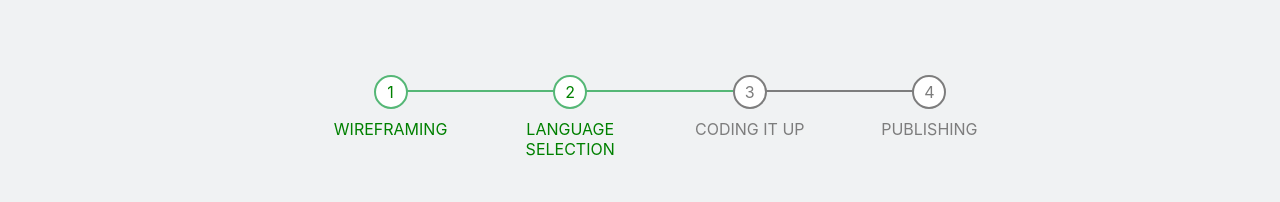
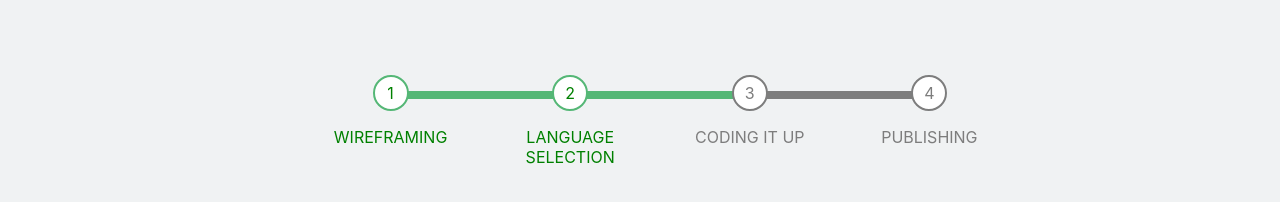
Before and after one commit to wy4tt/wy4tt.github.io, a plain HTML site: page index.html in a window 1280 px wide. Shown: the part 76-278 px from the top of the page. Drawn offline with Linux system fonts and the light colour scheme.

Commit message:
minor ui fixes

```diff
--- a/styles.css
+++ b/styles.css
@@ -104,25 +104,25 @@ html {
   color: #7d7d7d;
 }
 .progressbar li:before {
-  width: 30px;
-  height: 30px;
+  width: 2rem;
+  height: 2rem;
   content: counter(step);
   counter-increment: step;
-  line-height: 30px;
+  line-height: 2rem;
   border: 2px solid #7d7d7d;
   display: block;
   text-align: center;
-  margin: 0 auto 10px auto;
+  margin: 0 auto 1rem auto;
   border-radius: 50%;
   background-color: white;
 }
 .progressbar li:after {
   width: 100%;
-  height: 2px;
+  height: 0.5rem;
   content: "";
   position: absolute;
   background-color: #7d7d7d;
-  top: 15px;
+  top: 1rem;
   left: -50%;
   z-index: -1;
 }
```
